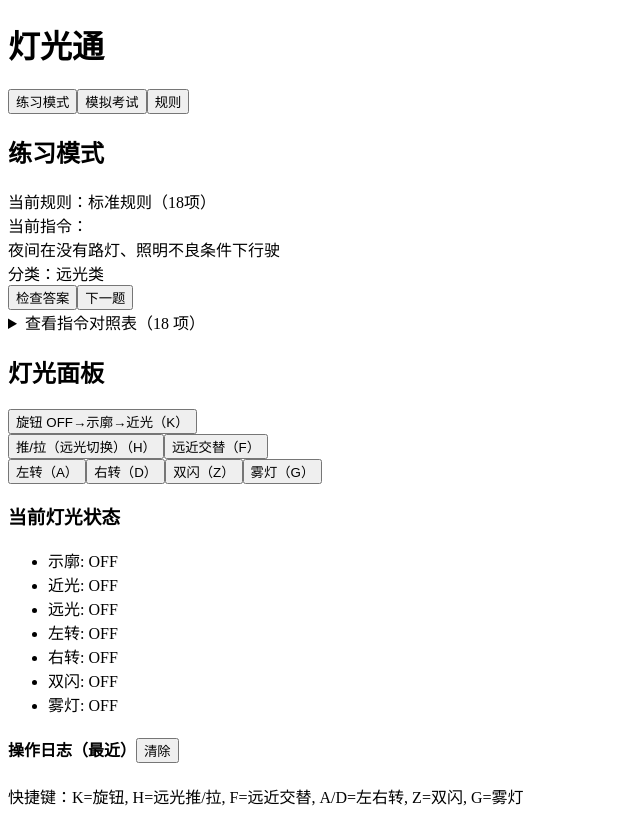
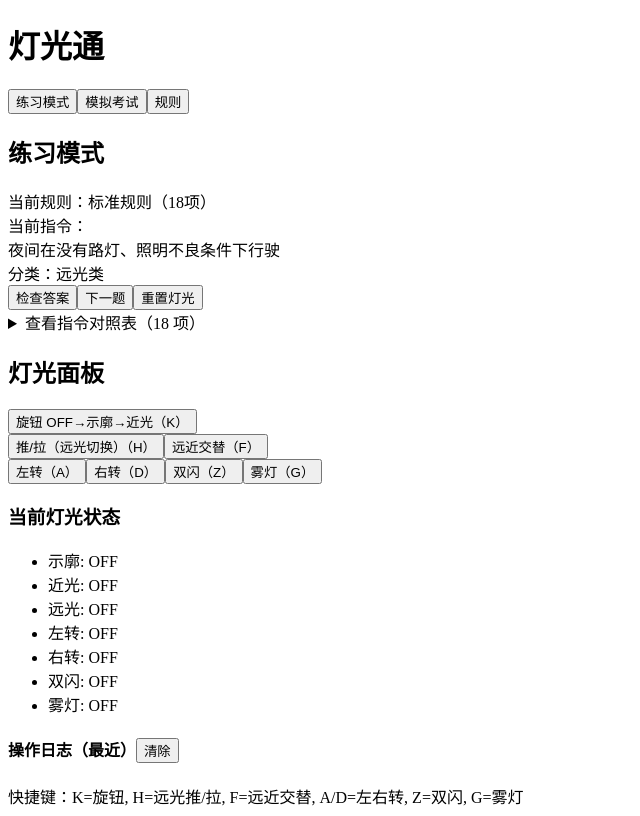
Before and after one commit to cbbncke/subject3-lights-simulation, a React (Vite) app in the folder h5-pc/: page / in a window 1280 px wide. Both pictures are taken after a click on the button "开始练习（随机一题）". Shown: the whole page, without its empty margins (0-640 px from the left). Built offline with nearby package versions, Linux system fonts and the light colour scheme; the HTML template or start-up script is replaced by a standard one.

Commit message:
自己使用_PC端最终版_无导出功能

```diff
--- a/h5-pc/package.json
+++ b/h5-pc/package.json
@@ -12,7 +12,8 @@
     "react-dom": "^18.2.0"
   },
   "devDependencies": {
+    "@vitejs/plugin-react": "^4.0.0",
     "vite": "^5.0.0",
-    "@vitejs/plugin-react": "^4.0.0"
+    "vite-plugin-singlefile": "^2.3.3"
   }
 }
--- a/h5-pc/src/App.jsx
+++ b/h5-pc/src/App.jsx
@@ -298,6 +298,7 @@ export default function App(){
                     <div className="btn-row">
                       <button className="primary" onClick={checkPractice}>检查答案</button>
                       <button onClick={startPractice}>下一题</button>
+                      <button onClick={()=> lightRef.current?.resetForQuestion(false)}>重置灯光</button>
                     </div>
                     {practiceResult && (
                       <div className={`practice-result ${practiceResult.correct? 'correct':'wrong'}`}>
--- a/h5-pc/vite.config.js
+++ b/h5-pc/vite.config.js
@@ -1,7 +1,8 @@
 import { defineConfig } from 'vite'
 import react from '@vitejs/plugin-react'
+import { viteSingleFile } from 'vite-plugin-singlefile'
 
 export default defineConfig({
-  plugins: [react()],
+  plugins: [react(), viteSingleFile()],
   base: './'
 })
```
Also changed, not shown: 5 other files (tests, documents, lock files or other folders).
